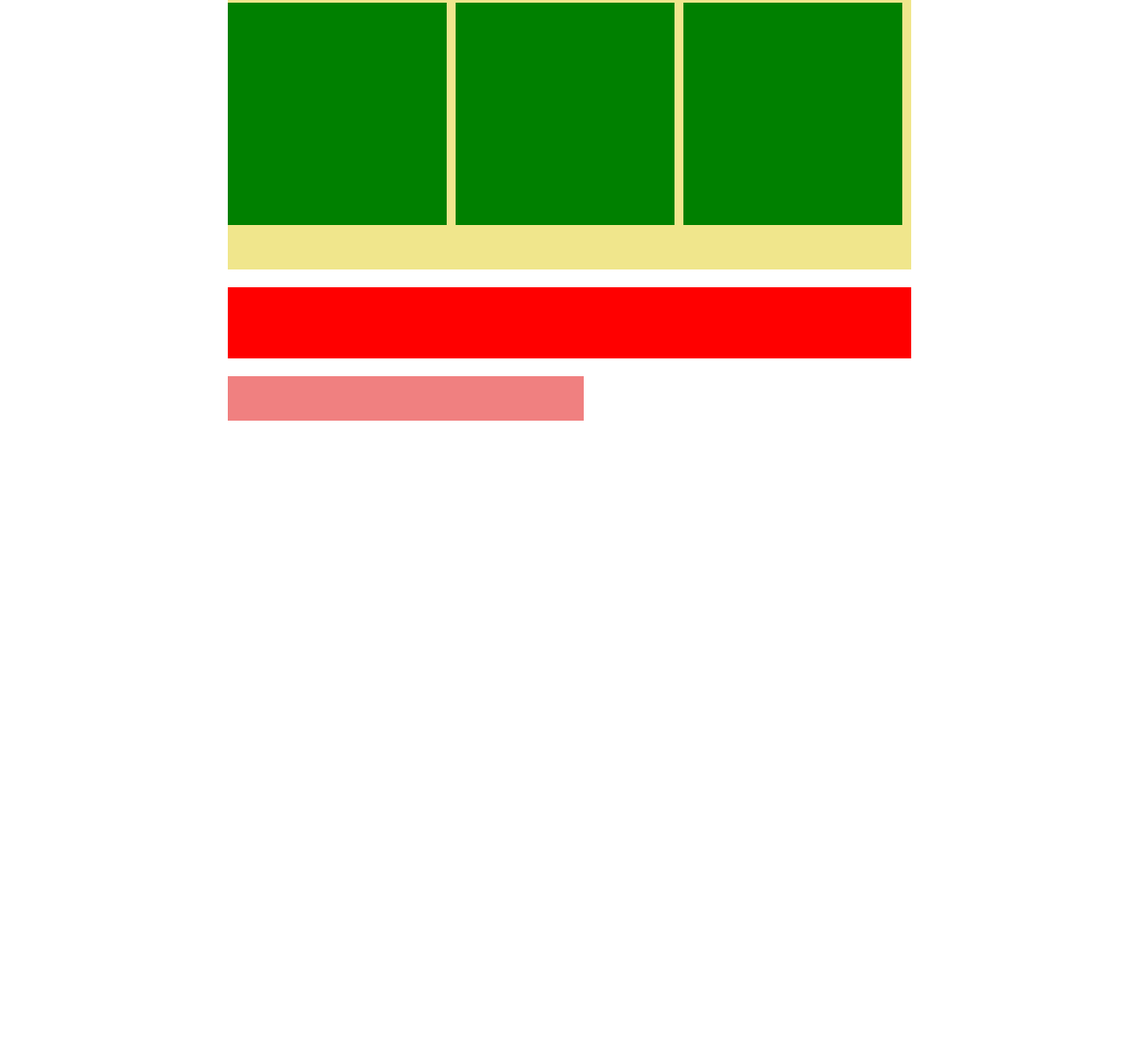
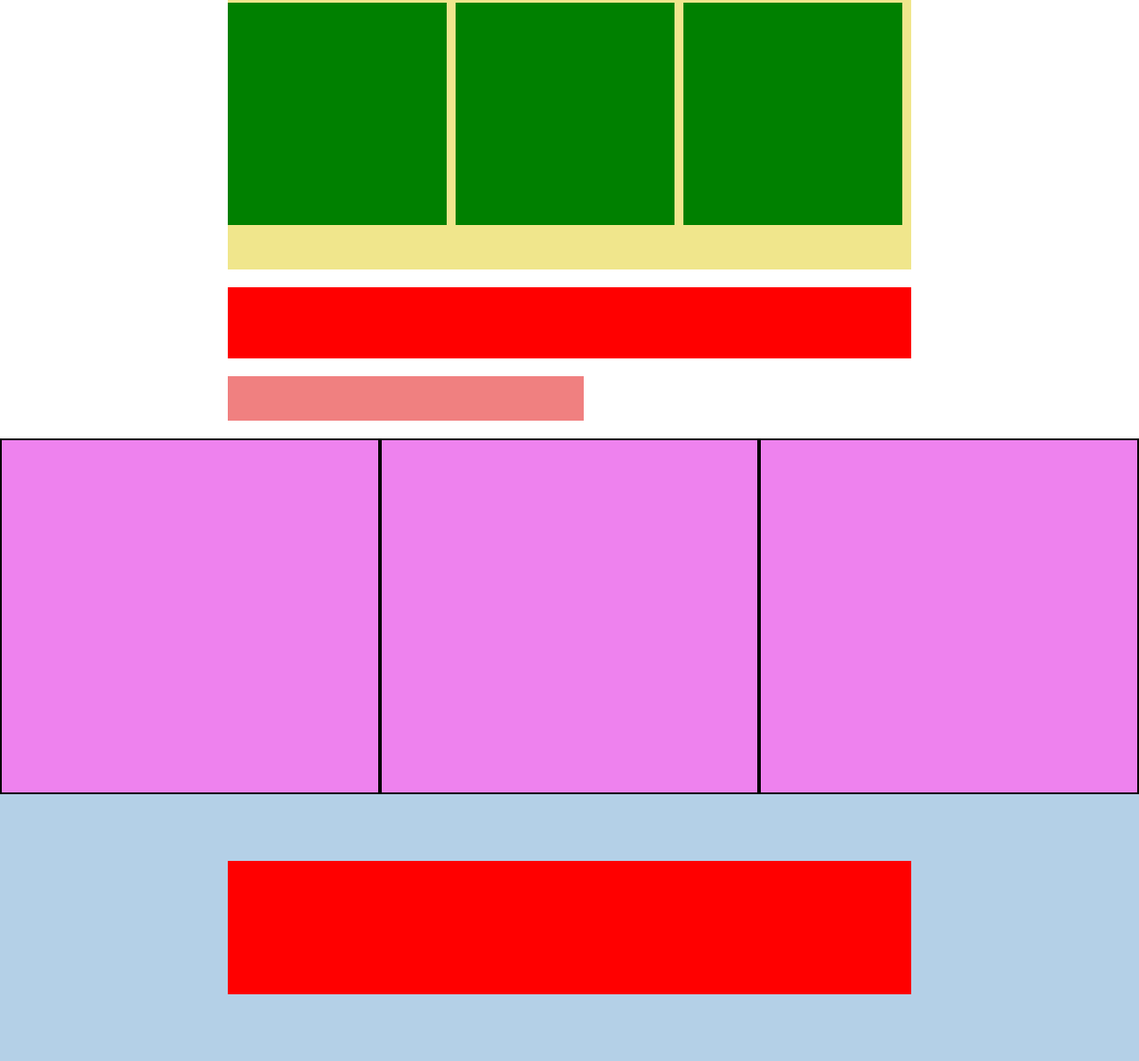
Before and after one commit to PaoloGiovannini/htmlcss-dropbox, a plain HTML site: page index.html in a window 1280 px wide. Shown: the part 2887-4080 px from the top of the page at 89% size. Before the commit the page ends 3360 px from the top, so only its background shows below. Drawn offline with Linux system fonts and the light colour scheme.

Commit message:
sponsor e "porta dropbox..."

```diff
--- a/css/style.css
+++ b/css/style.css
@@ -66,7 +66,7 @@ header{
 
 }
 
-.bottom-main{
+.mwidth60{
     max-width: 60%;
     margin: auto;
 }
@@ -122,3 +122,30 @@ header{
 .container-business .colonna{
     height: 250px;
 }
+
+.container-sponsor{
+    height: 400px;
+    background-color: cyan;
+    display: flex;
+    margin-top: 20px;
+
+}
+
+.sponsor{
+    width: calc(100% / 3);
+    background-color: violet;
+    border: 2px solid black;
+}
+
+.take-dropbox{
+    height: 300px;
+    background-color: #b4d0e7;
+    display: flex;
+    align-items: center;
+}
+
+.text-take-dropbox{
+    height: 150px;
+    width: 900px;
+    background-color: red;
+}
--- a/index.html
+++ b/index.html
@@ -23,7 +23,7 @@
            </div>
           </section>
 
-          <section class="bottom-main">
+          <div class="mwidth60">
             <div class="heading2"></div>
             <div class="infobox"></div>
             <div class="piani">
@@ -48,11 +48,23 @@
                 <div class="colonna"></div>
                 <div class="colonna"></div>
                 <div class="colonna"></div>
-             </div>
+            </div>
 
              <div class="heading2"></div>
              <div class="infobox"></div>
-          </section>
+          </div>
+
+        <div class="container-sponsor">
+            <div class="sponsor"></div>
+            <div class="sponsor"></div>
+            <div class="sponsor"></div>
+         </div>
+
+         <div class="take-dropbox">
+            <div class="text-take-dropbox mwidth60"></div>
+         </div>
+
+
         </main>
     </body>
 </html>
```
